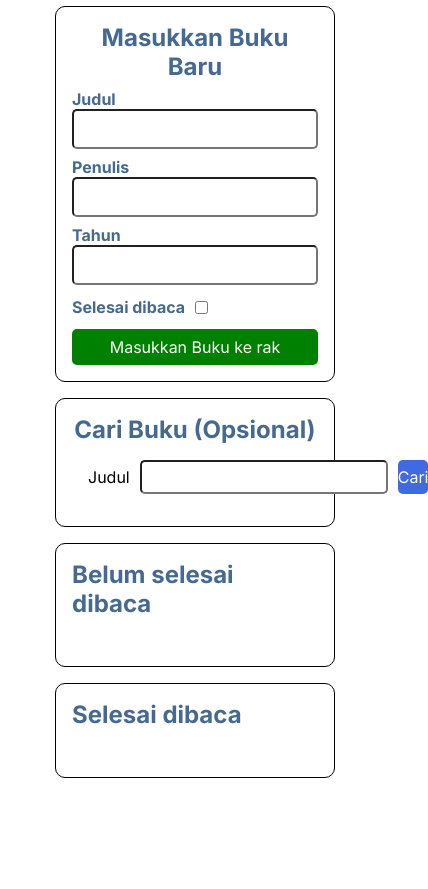
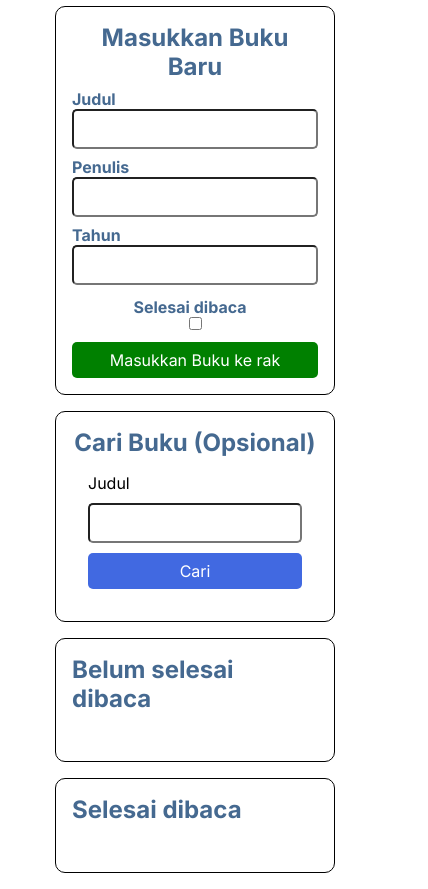
Before and after one commit to diasoy/bookshelf-app, a plain HTML site: page index.html in a window 390 px wide. Shown: the part 73-962 px from the top of the page, 428 px wide, since content can reach past the window. Before the commit the page ends 867 px from the top, so only its background shows below. Drawn offline with Linux system fonts and the light colour scheme.

Commit message:
responsive

```diff
--- a/style.css
+++ b/style.css
@@ -109,7 +109,9 @@ main {
 }
 
 .search_section > form > input {
-  padding: 5px;
+  display: block;
+  width: 100%;
+  padding: 8px;
   border-radius: 5px;
 }
 
@@ -165,3 +167,16 @@ p {
   background-color: darkred;
   color: white;
 }
+
+@media screen and (max-width: 768px){
+  .input_section > form > .input_inline {
+    flex-direction: column;
+  }
+
+  .search_section > form {
+    grid-template-columns: 1fr;
+  }
+  #searchSubmit{
+    padding: 8px 0;
+  }
+}
```
